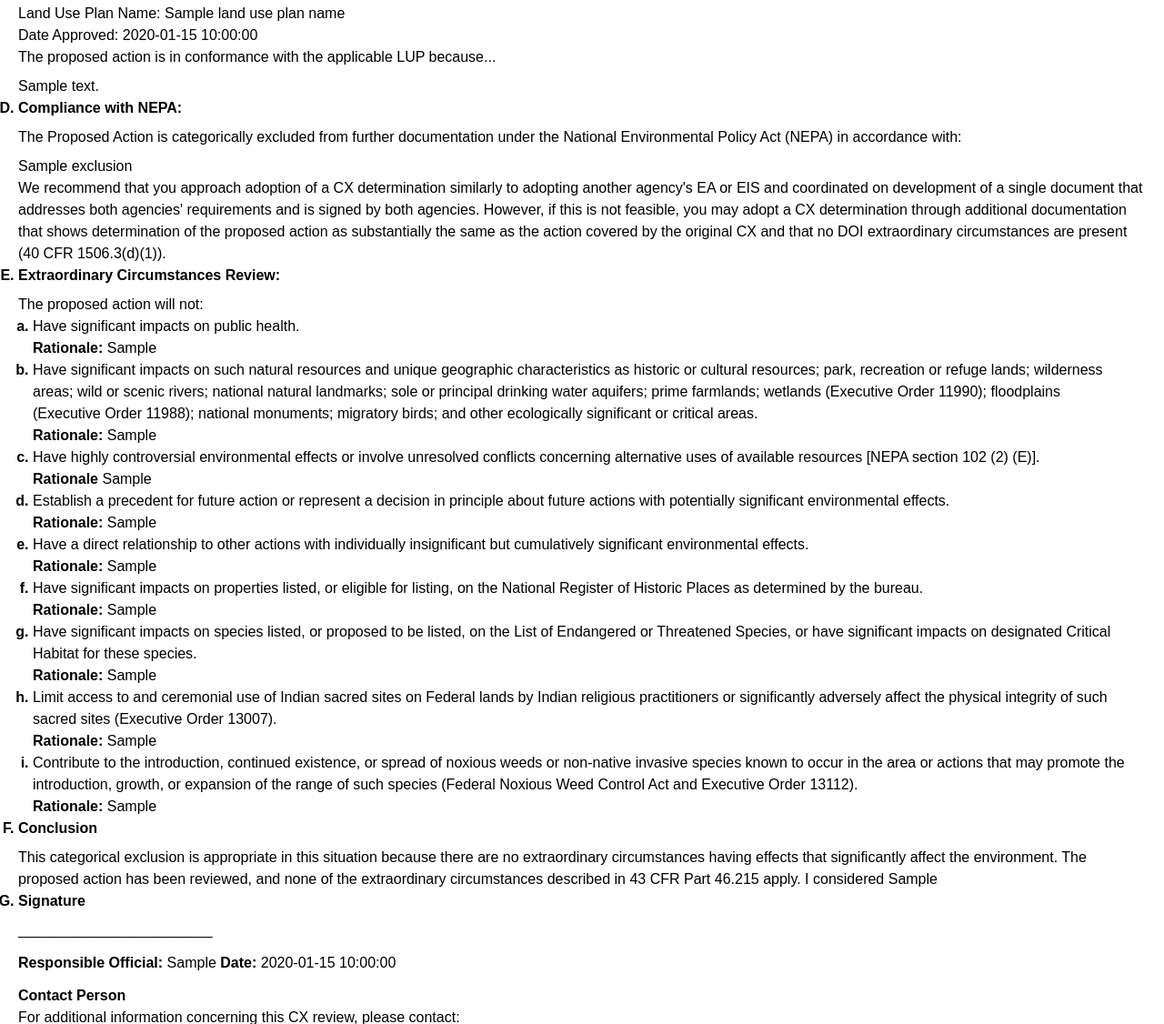
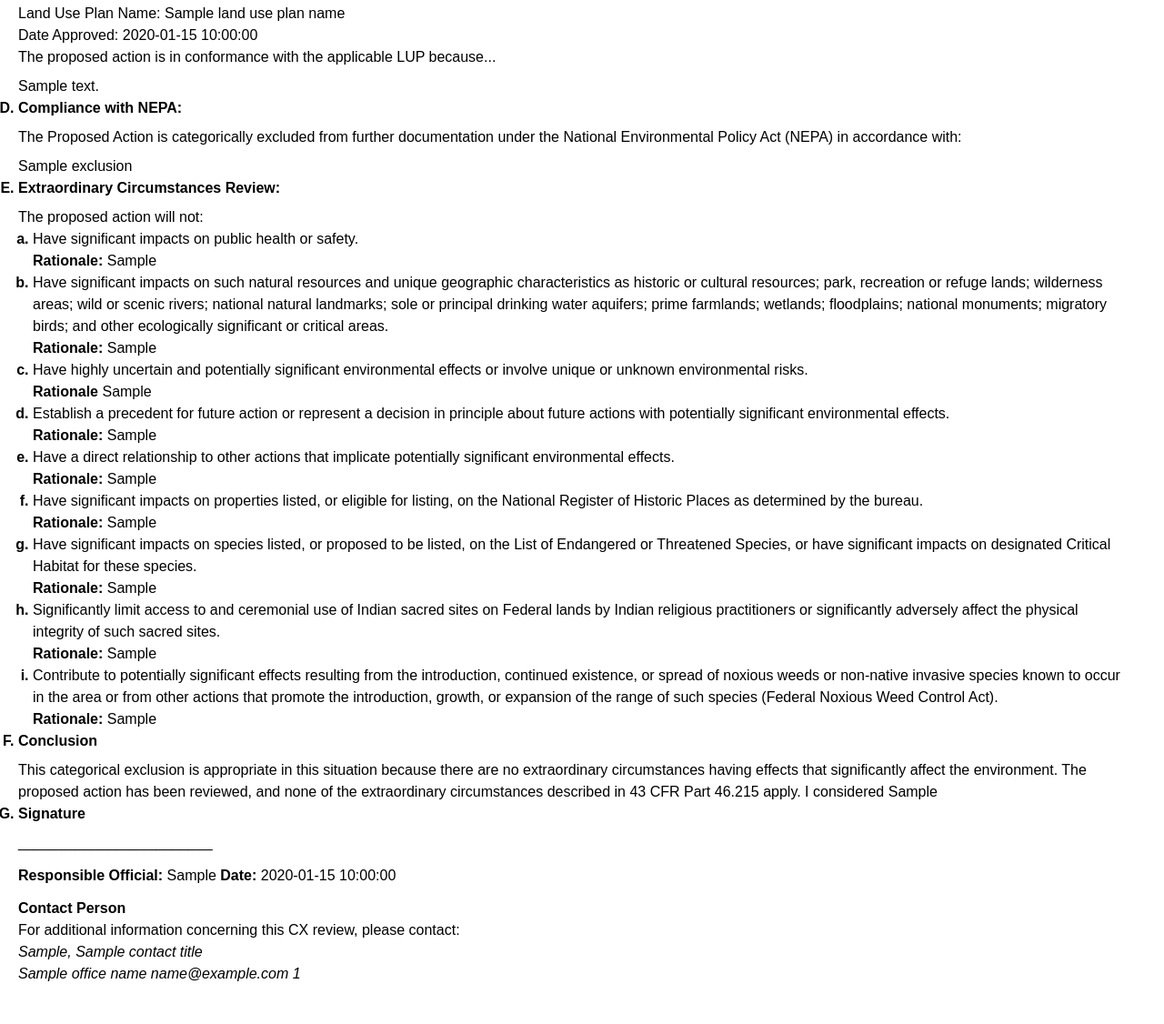
Before and after one commit to GSA-TTS/spiffworkflow-connector, a Python web app: template templates/blm-ce.html in a window 1280 px wide. Shown: the part 381-1507 px from the top of the page at 91% size. After the commit the page ends 1460 px from the top, so only its background shows below. Run offline with Jinja, Linux system fonts and the light colour scheme; the template is opened without the code that fills it: most values are stand-ins (such as "Sample title", 1, 10 or a date in 2020).

Commit message:
Align language with current Moab office template

```diff
--- a/templates/blm-ce.html
+++ b/templates/blm-ce.html
@@ -76,24 +76,13 @@
             {% for exclusion in exclusions %}
             <p style="margin-top: 0.5em">{{ exclusion }}</p>
             {% endfor %}
-            <p>
-              We recommend that you approach adoption of a CX determination
-              similarly to adopting another agency's EA or EIS and coordinated
-              on development of a single document that addresses both agencies'
-              requirements and is signed by both agencies. However, if this is
-              not feasible, you may adopt a CX determination through additional
-              documentation that shows determination of the proposed action as
-              substantially the same as the action covered by the original CX
-              and that no DOI extraordinary circumstances are present (40 CFR
-              1506.3(d)(1)).
-            </p>
           </li>
           <li>
             <h3>Extraordinary Circumstances Review:</h3>
             <p>The proposed action will not:</p>
             <ol>
               <li>
-                <h4>Have significant impacts on public health.</h4>
+                <h4>Have significant impacts on public health or safety.</h4>
                 <p><strong>Rationale:</strong> {{publicHealthImpacts}}</p>
               </li>
               <li>
@@ -102,8 +91,7 @@
                   geographic characteristics as historic or cultural resources;
                   park, recreation or refuge lands; wilderness areas; wild or
                   scenic rivers; national natural landmarks; sole or principal
-                  drinking water aquifers; prime farmlands; wetlands (Executive
-                  Order 11990); floodplains (Executive Order 11988); national
+                  drinking water aquifers; prime farmlands; wetlands; floodplains; national
                   monuments; migratory birds; and other ecologically significant
                   or critical areas.
                 </h4>
@@ -111,9 +99,8 @@
               </li>
               <li>
                 <h4>
-                  Have highly controversial environmental effects or involve
-                  unresolved conflicts concerning alternative uses of available
-                  resources [NEPA section 102 (2) (E)].
+                  Have highly uncertain and potentially significant environmental effects or involve
+                  unique or unknown environmental risks.
                 </h4>
                 <p><strong>Rationale</strong> {{controversialEffects}}</p>
               </li>
@@ -127,8 +114,7 @@
               </li>
               <li>
                 <h4>
-                  Have a direct relationship to other actions with individually
-                  insignificant but cumulatively significant environmental
+                  Have a direct relationship to other actions that implicate potentially significant environmental
                   effects.
                 </h4>
                 <p><strong>Rationale:</strong> {{cumulativeImpacts}}</p>
@@ -152,20 +138,20 @@
               </li>
               <li>
                 <h4>
-                  Limit access to and ceremonial use of Indian sacred sites on
+                  Significantly limit access to and ceremonial use of Indian sacred sites on
                   Federal lands by Indian religious practitioners or
                   significantly adversely affect the physical integrity of such
-                  sacred sites (Executive Order 13007).
+                  sacred sites.
                 </h4>
                 <p><strong>Rationale:</strong> {{limitAccessToSacredSites}}</p>
               </li>
               <li>
                 <h4>
-                  Contribute to the introduction, continued existence, or spread
+                  Contribute to potentially significant effects resulting from the introduction,
+                  continued existence, or spread
                   of noxious weeds or non-native invasive species known to occur
-                  in the area or actions that may promote the introduction,
-                  growth, or expansion of the range of such species (Federal
-                  Noxious Weed Control Act and Executive Order 13112).
+                  in the area or from other actions that promote the introduction,
+                  growth, or expansion of the range of such species (Federal Noxious Weed Control Act).
                 </h4>
                 <p><strong>Rationale:</strong> {{promoteNoxiousWeeds}}</p>
               </li>
```
